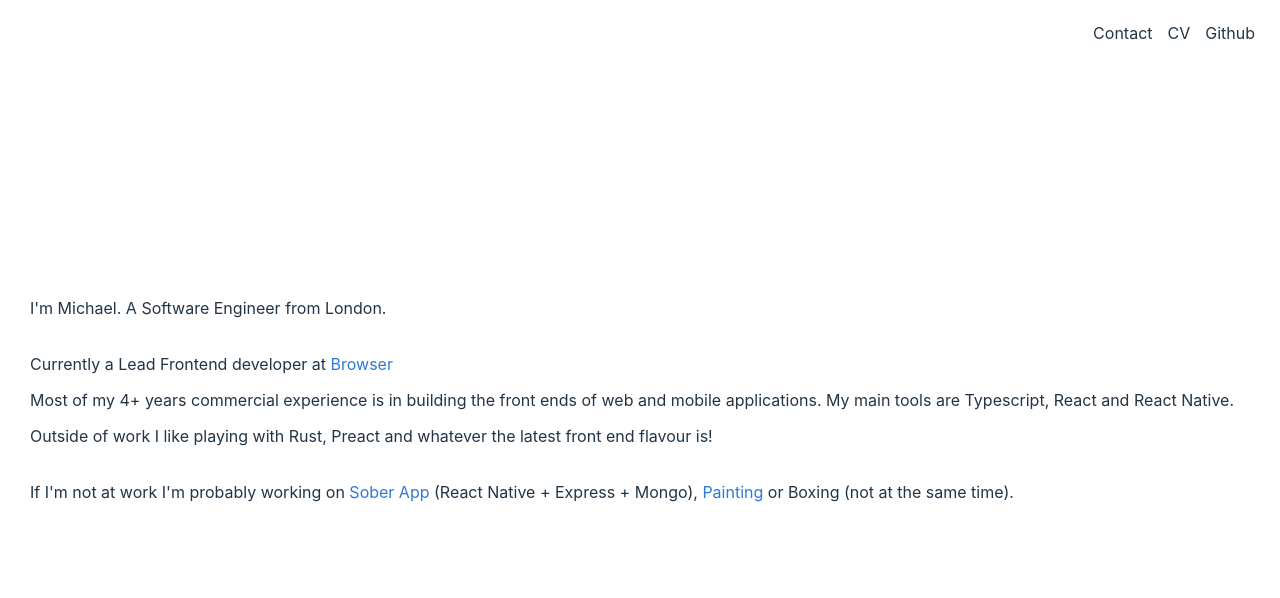
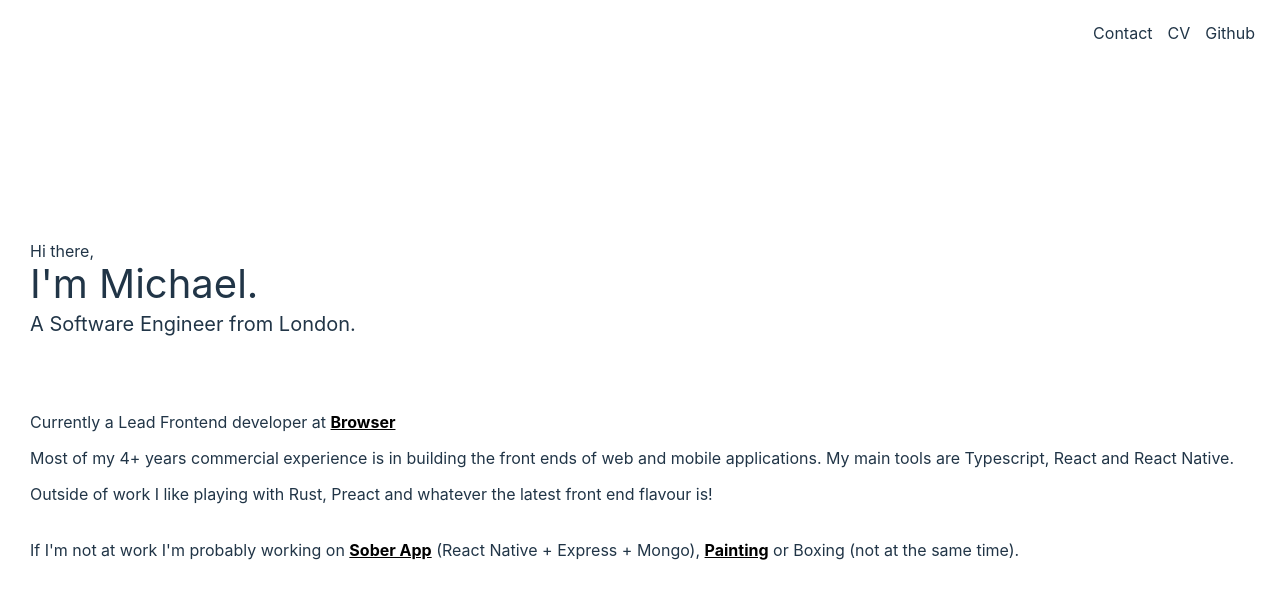
Before and after one commit to msmfa/portfolio-v2, a React (Vite) app: page / in a window 1280 px wide. Shown: the top 598 px of the page. Built offline with nearby package versions, Linux system fonts and the light colour scheme.

Commit message:
styles: update main text

```diff
--- a/src/AboutText.tsx
+++ b/src/AboutText.tsx
@@ -5,8 +5,12 @@ export default function AboutText() {
   return (
     <article>
       <p>
-        I'm Michael. A Software Engineer from London.
-        <Spacer size={2} />
+        <p>Hi there,</p>
+        <Spacer size={0.25} />
+        <p style={{ fontSize: 40 }}>I'm Michael.</p>
+        <Spacer size={0.5} />
+        <p style={{ fontSize: 20 }}>A Software Engineer from London.</p>
+        <Spacer size={4} />
         Currently a Lead Frontend developer at{" "}
         <Link label="Browser" url="https://www.browserlondon.com/" />
         <Spacer />
--- a/src/Link.module.css
+++ b/src/Link.module.css
@@ -1,3 +1,5 @@
 .link {
-  color: rgb(45, 121, 214);
+  color: black;
+  font-weight: bold;
+  text-decoration: underline;
 }
```
